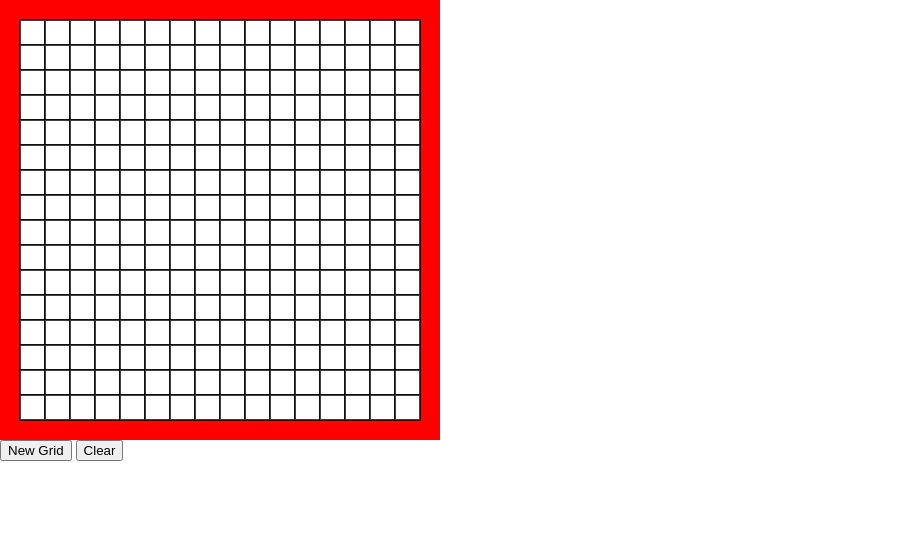
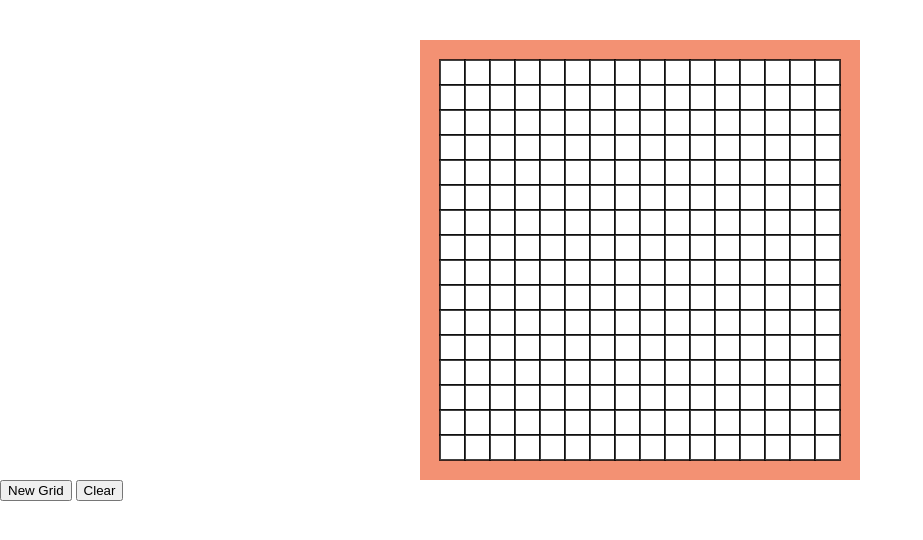
Before and after one commit to miroslavrut/etch-a-sketch, a plain HTML site: page index.html in a window 1280 px wide. Shown: the whole page, without its empty margins (0-923 px from the left). Drawn offline with Linux system fonts and the light colour scheme.

Commit message:
Add style to container border

```diff
--- a/css/style.css
+++ b/css/style.css
@@ -6,10 +6,15 @@ html,body {
 #container {
     width: 400px;
     height: 400px;
-    border: 20px solid red;
+    border: 20px solid rgba(235, 75, 26, 0.608);
+    transition: 0.2s ease-in-out;
 }
 
-
+#main {
+    display: flex;
+    justify-content: center;
+    margin-top: 5vh;
+}
 
 #container > div {
     -webkit-box-sizing: border-box; /* Safari/Chrome, other WebKit */
--- a/index.html
+++ b/index.html
@@ -8,9 +8,7 @@
     <link rel="stylesheet" href="./css/style.css">
 </head>
 <body>
-    <div id="main">
-        <div id="container"></div>
-    </div>
+    <div id="main"> </div>
     <button id="new-grid">New Grid</button>
     <button id="clear">Clear</button>
     <script src="./js/main.js"></script>
--- a/js/main.js
+++ b/js/main.js
@@ -1,8 +1,12 @@
-const container = document.querySelector("#container");
+const container = document.createElement("div");
 container.style.display = "grid";
+container.setAttribute("id","container");
+const main = document.querySelector("#main");
+main.appendChild(container);
 
 const newBtn = document.querySelector("#new-grid");
 const clearBtn = document.querySelector("#clear");
+const rgbBtn = document.querySelector("#rgb");
 
 function createGrid(gridSize) {
     container.style.gridTemplate = `repeat(${gridSize},1fr) / repeat(${gridSize},1fr)`;
@@ -13,11 +17,12 @@ function createGrid(gridSize) {
     hover();
 }
 
-newBtn.addEventListener('click', () => {
-    reset();
-    const newSize = prompt("Size: ");
-    createGrid(newSize);
-});
+function reset() {
+    const div = document.querySelectorAll("#container > div");
+    div.forEach((div) => {
+        div.parentNode.removeChild(div);
+    })
+}
 
 function hover() {
     const div = document.querySelectorAll("#container  div");
@@ -27,18 +32,26 @@ function hover() {
         });
     });
 }
+
+newBtn.addEventListener('click', () => {
+    reset();
+    const newSize = prompt("Size: ");
+    createGrid(newSize);
+});
+
 clearBtn.addEventListener('click', () => {
     const div = document.querySelectorAll("#container > div");
     div.forEach((div) => {
             div.style.background = "white";
         });
-    });
+});
 
-    function reset() {
-        const div = document.querySelectorAll("#container > div");
-        div.forEach((div) => {
-            div.parentNode.removeChild(div);
-        })
-    }
+container.addEventListener('mouseenter',() => {
+        container.style.borderColor = "rgba(235, 75, 26, 0.908)";
+});
 
-    createGrid(16);
+container.addEventListener('mouseleave',() => {
+    container.style.borderColor = "rgba(235, 75, 26, 0.608)";
+});
+
+createGrid(16);
```
